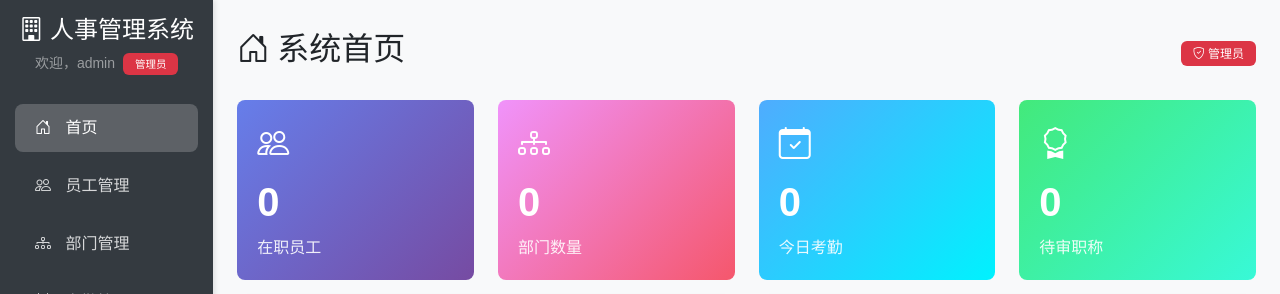
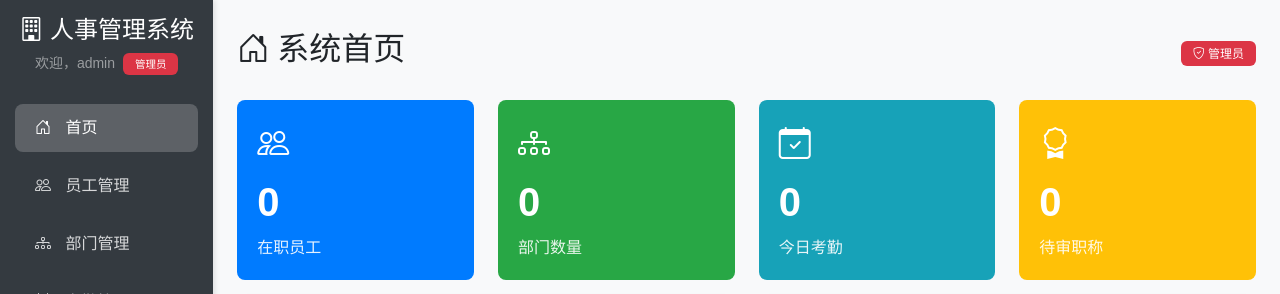
Before and after one commit to GrtGood/hr-management-system, a Flask app: page / in a window 1280 px wide. Shown: the top 294 px of the page. Run offline with Flask 3, Linux system fonts and the light colour scheme; a user stored in the database is signed in; data that the repository does not hold is empty; some libraries are stand-ins or nearby versions.

Commit message:
🎨 完成首页统计卡片的渐变色简化
✅ 修改内容：
- 在职员工卡片：渐变紫蓝色 → 纯蓝色 (#007bff)
- 部门数量卡片：渐变粉红色 → 纯绿色 (#28a745)
- 今日考勤卡片：渐变青蓝色 → 纯青色 (#17a2b8)
- 待审职称卡片：渐变绿青色 → 纯黄色 (#ffc107)

🎯 效果：
- 完全移除所有渐变效果
- 使用Bootstrap标准颜色
- 界面更简洁，符合学生作品水平
- 保持了良好的视觉区分度

现在整个系统的视觉效果已完全简化！

```diff
--- a/templates/index.html
+++ b/templates/index.html
@@ -17,7 +17,7 @@
 <!-- 统计卡片 -->
 <div class="row">
     <div class="col-md-3">
-        <div class="stats-card" style="background: linear-gradient(135deg, #667eea 0%, #764ba2 100%);">
+        <div class="stats-card" style="background: #007bff;">
             <i class="bi bi-people" style="font-size: 2rem;"></i>
             <h3>{{ total_employees }}</h3>
             <p>在职员工</p>
@@ -25,7 +25,7 @@
     </div>
 
     <div class="col-md-3">
-        <div class="stats-card" style="background: linear-gradient(135deg, #f093fb 0%, #f5576c 100%);">
+        <div class="stats-card" style="background: #28a745;">
             <i class="bi bi-diagram-3" style="font-size: 2rem;"></i>
             <h3>{{ total_departments }}</h3>
             <p>部门数量</p>
@@ -33,7 +33,7 @@
     </div>
 
     <div class="col-md-3">
-        <div class="stats-card" style="background: linear-gradient(135deg, #4facfe 0%, #00f2fe 100%);">
+        <div class="stats-card" style="background: #17a2b8;">
             <i class="bi bi-calendar-check" style="font-size: 2rem;"></i>
             <h3>{{ today_attendances }}</h3>
             <p>今日考勤</p>
@@ -41,7 +41,7 @@
     </div>
 
     <div class="col-md-3">
-        <div class="stats-card" style="background: linear-gradient(135deg, #43e97b 0%, #38f9d7 100%);">
+        <div class="stats-card" style="background: #ffc107;">
             <i class="bi bi-award" style="font-size: 2rem;"></i>
             <h3>{{ pending_titles }}</h3>
             <p>待审职称</p>
```
